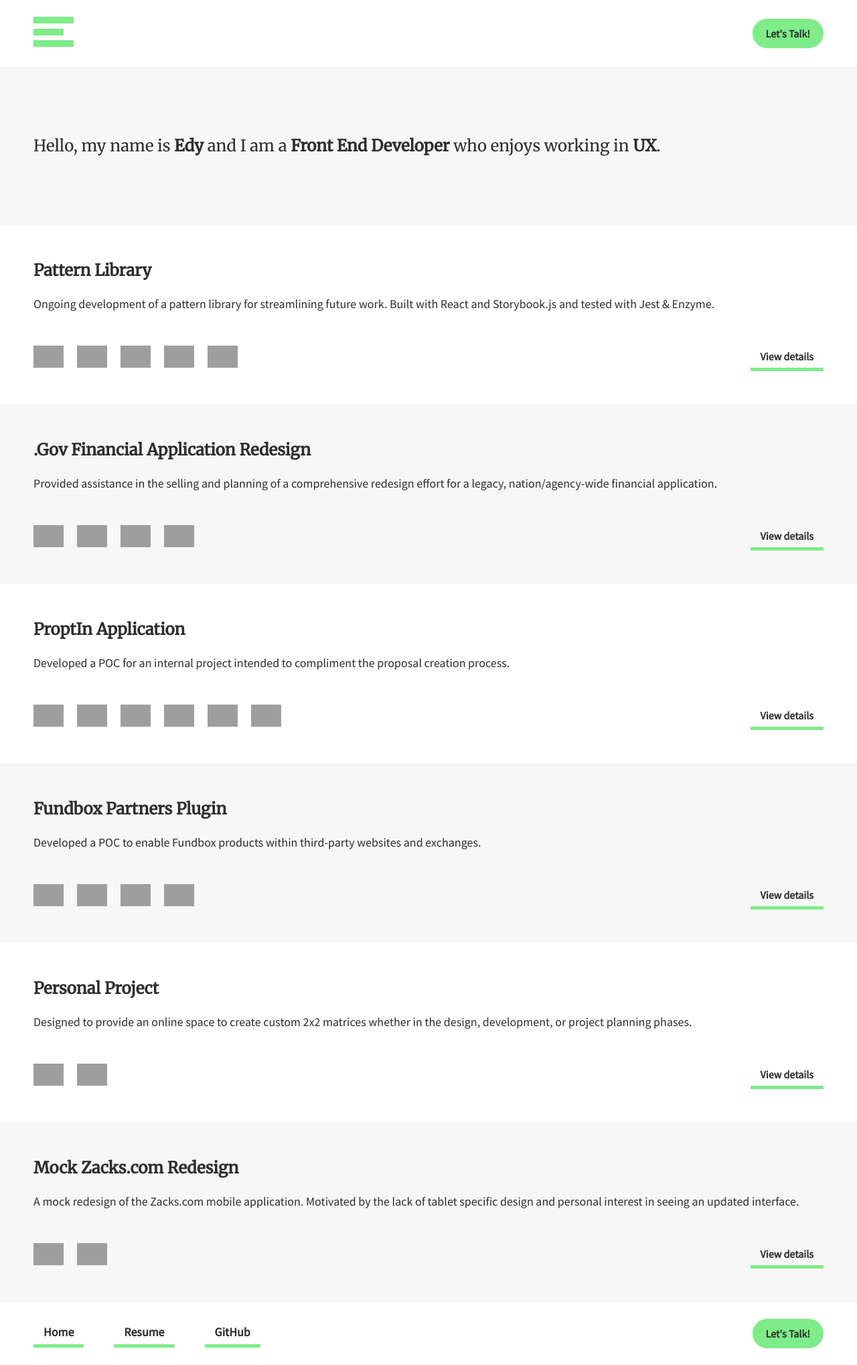
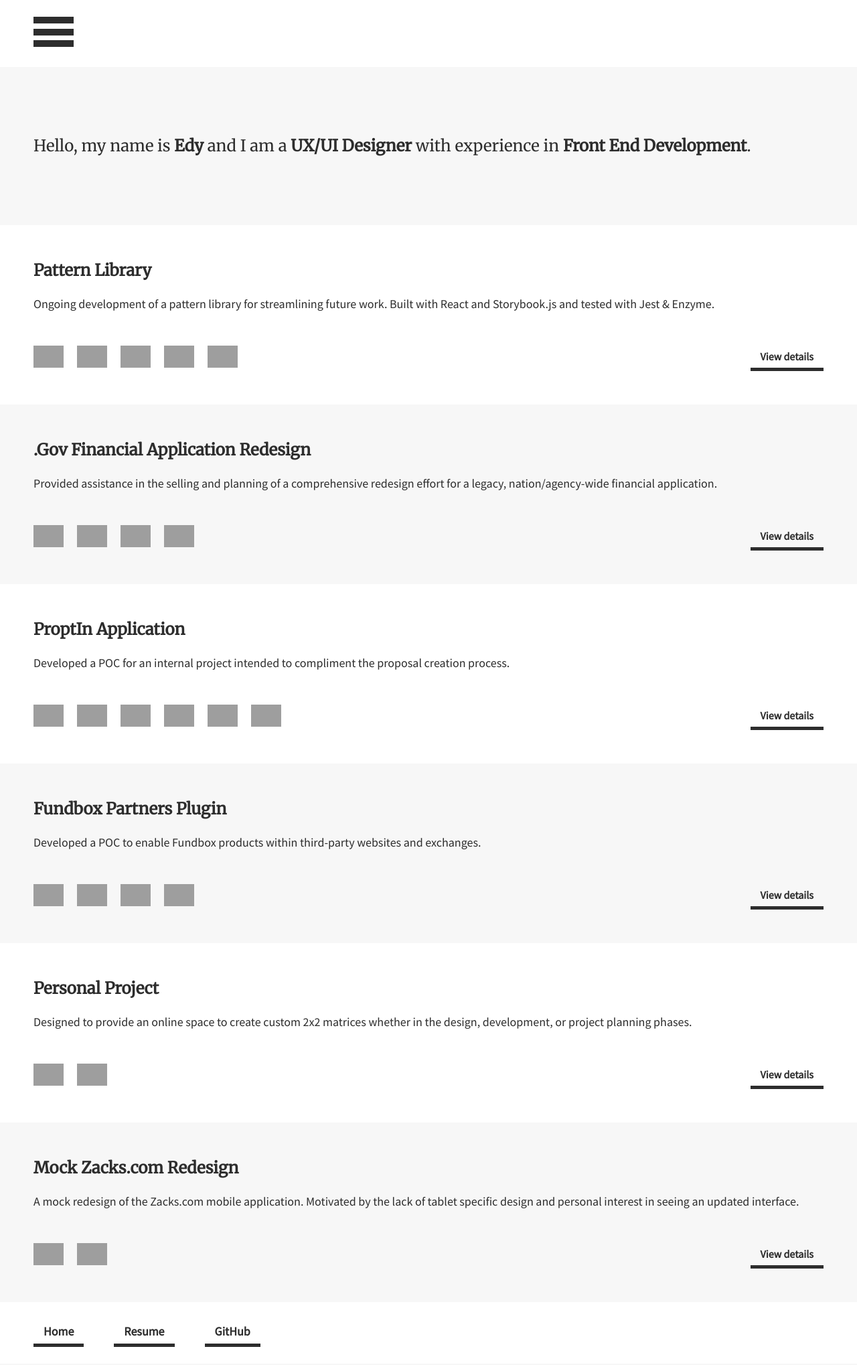
Before and after one commit to edhwang90/my_portfoliov2, a Gatsby site: page / in a window 1280 px wide. Shown: the whole page at 67% size. Built offline with nearby package versions, Linux system fonts and the light colour scheme; Gatsby itself is replaced by a stand-in of ours; grey boxes are pictures that could not be loaded.

Commit message:
update styling
update styliing

```diff
--- a/src/components/footer/footer.js
+++ b/src/components/footer/footer.js
@@ -34,14 +34,6 @@
         </a>
       </li>
     </ul>
-
-    <a
-      className="link rounded inverted"
-      title="Email"
-      href="mailto:edydhwang@gmail.com?subject=Work Opportunity"
-    >
-      Let's Talk!
-    </a>
   </div>
 )
 
--- a/src/components/header/header.js
+++ b/src/components/header/header.js
@@ -32,13 +32,6 @@
               </button>
             </li>
           </ul>
-          <a
-            className="link rounded inverted"
-            title="Email"
-            href="mailto:edydhwang@gmail.com?subject=Work Opportunity"
-          >
-            Let's Talk!
-          </a>
         </header>
 
         <div className={menuOpen ? "menu slide-open" : "menu"}>
--- a/src/components/header/header.scss
+++ b/src/components/header/header.scss
@@ -52,7 +52,6 @@
 
   span:nth-child(2) {
     top: 18px;
-    width: 75%;
   }
 
   span:nth-child(3) {
--- a/src/components/lists/asset-list.js
+++ b/src/components/lists/asset-list.js
@@ -10,7 +10,7 @@
     {
       data.map((asset, assetIndex) => {
         if (!asset.isVideo) {
-          if (asset.description.length > 0) {
+          if (asset.description?.length > 0) {
             return (
               <li className="with-description" key={assetIndex}>
                 <p>{asset.description}</p>
--- a/src/components/projects/projects.scss
+++ b/src/components/projects/projects.scss
@@ -17,6 +17,11 @@
   margin-top: 50px;
   justify-content: space-between;
   align-items: center;
+
+  // a.link {
+  //   color: #1CADFF;
+  //   border-bottom-color: #1CADFF;
+  // }
 }
 
 @media only screen and (max-width: 540px) {
--- a/src/import.scss
+++ b/src/import.scss
@@ -6,7 +6,7 @@
 
 $logo-color: #2d2d2d;
 $font-color: #2d2d2d;
-$link-color: #7eec89;
+$link-color: #2d2d2d;;
 $link-hover-color: #2d2d2d;
 $alt-color: #f86161;
 $background-color: #ffffff;
--- a/src/pages/index.js
+++ b/src/pages/index.js
@@ -13,8 +13,8 @@
     <section className="landing wrapper-container">
       <h1 className="hero-text">
         Hello, my name is <strong>Edy</strong> and I am a{" "}
-        <strong>Front End Developer</strong> who enjoys working in{" "}
-        <strong>UX</strong>.
+        <strong>UX/UI Designer</strong> with experience in{" "}
+        <strong>Front End Development</strong>.
       </h1>
     </section>
 
--- a/src/templates/template-layout.js
+++ b/src/templates/template-layout.js
@@ -39,7 +39,7 @@
           {additionalLink}
         </section>
         <section className="portfolio-content">{children}</section>
-        <div className="sticky-bottom">
+        <div className="project-bottom">
           <Link to={`/${nextProject}`} className="link" title="To Next Project">
             Next Project
           </Link>
```
Also changed, not shown: src/templates/template-layout.scss (+8 -3 lines).
